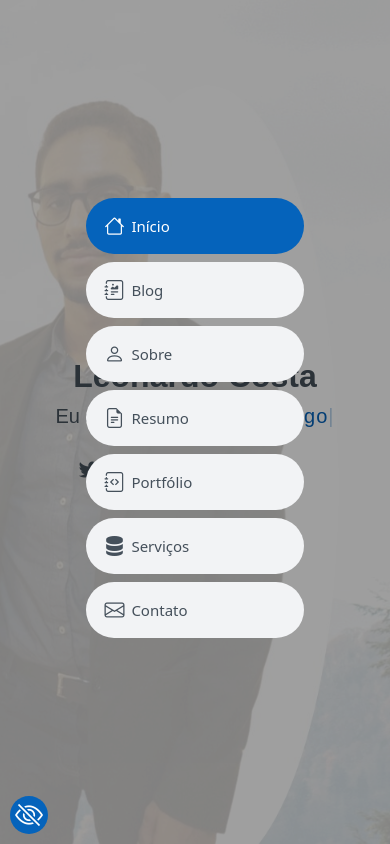
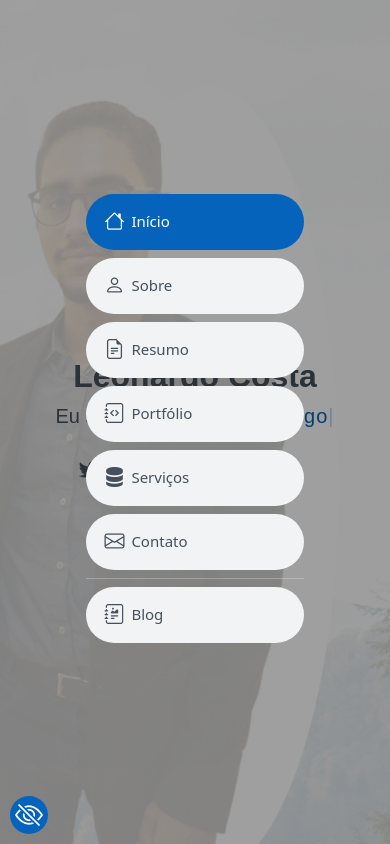
Before and after one commit to leon-rdo/LeonardoCosta, a Django app: page / in a window 390 px wide, after a click that opens the changed part. Run offline with Django 5.2, Linux system fonts and the light colour scheme.

Commit message:
refactor: add divisor line to navbar

```diff
--- a/static/themes/MyResume/assets/css/style.css
+++ b/static/themes/MyResume/assets/css/style.css
@@ -247,6 +247,17 @@ h6 {
 
 .nav-toggle-button i {
   color: white;
+}
+
+.nav-divisor {
+  width: 3.75rem;
+}
+
+@media (max-width: 992px) {
+  .nav-divisor {
+    width: 100%;
+    color: #fff;
+  }
 }
 
 /*--------------------------------------------------------------
--- a/templates/base.html
+++ b/templates/base.html
@@ -43,12 +43,13 @@
     <nav id="navbar" class="navbar nav-menu mx-4">
     <ul>
         <li><a href="{% url "home:index" %}#hero" class="nav-link scrollto active"><i class="bi bi-house"></i> <span>Início</span></a></li>
-        <li><a href="{% url 'blog:index' %}" class="nav-link"><i class="bi bi-journal-richtext"></i> <span>Blog</span></a></li>
         <li><a href="#about" class="nav-link scrollto"><i class="bi bi-person"></i> <span>Sobre</span></a></li>
         <li><a href="#resume" class="nav-link scrollto"><i class="bi bi-file-earmark-text"></i> <span>Resumo</span></a></li>
         <li><a href="#portfolio" class="nav-link scrollto"><i class="bi bi-journal-code"></i> <span>Portfólio</span></a></li>
         <li><a href="#services" class="nav-link scrollto"><i class="bi bi-server"></i> <span>Serviços</span></a></li>
         <li><a href="#contact" class="nav-link scrollto"><i class="bi bi-envelope"></i> <span>Contato</span></a></li>
+        <hr class="nav-divisor my-2">
+        <li><a href="{% url 'blog:index' %}" class="nav-link"><i class="bi bi-journal-richtext"></i> <span>Blog</span></a></li>
     </ul>
     </nav><!-- .nav-menu -->
 
```
